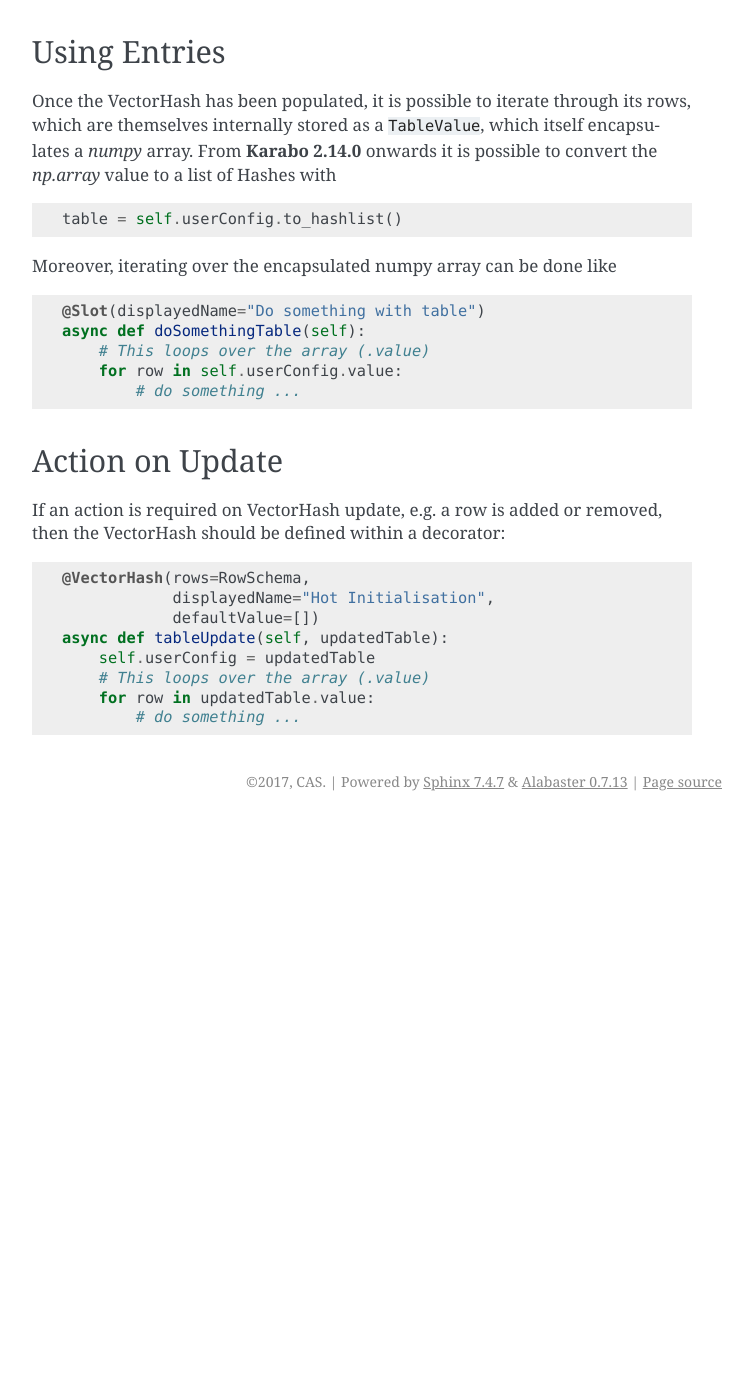
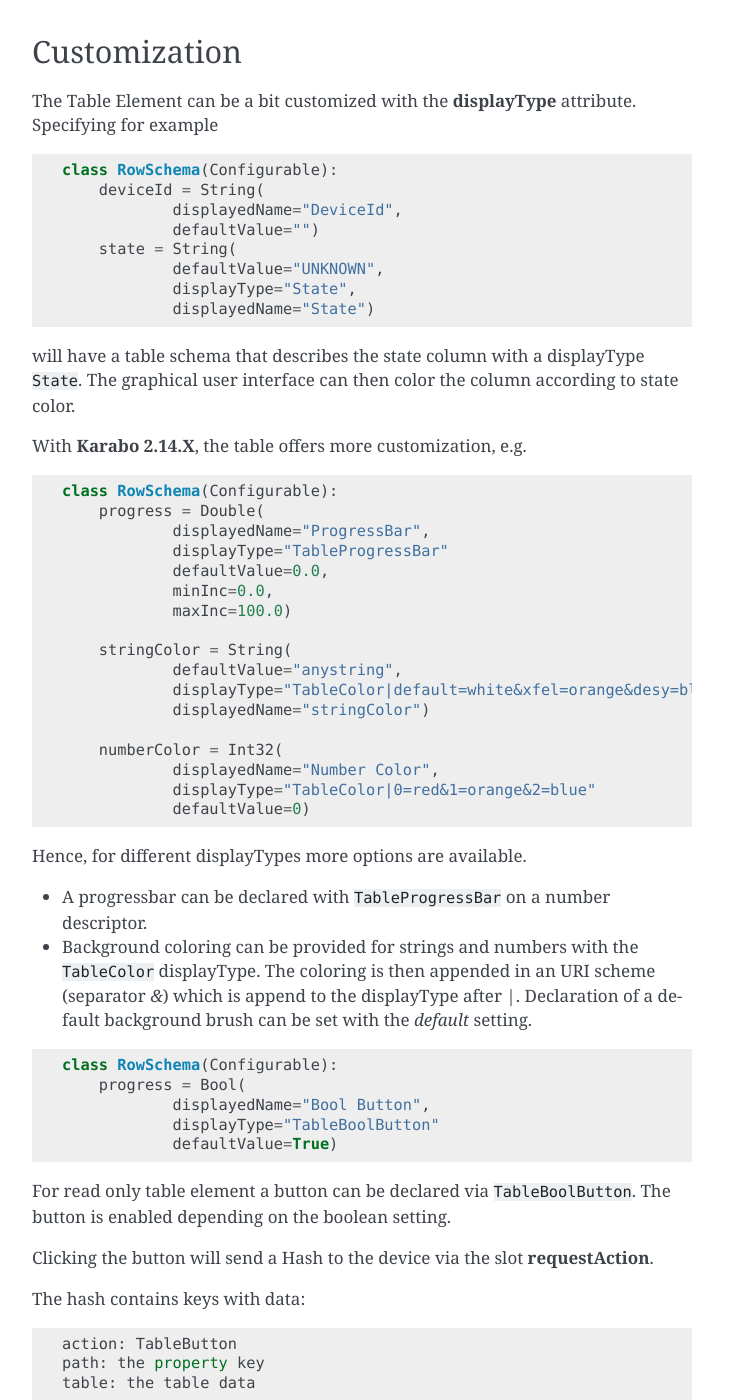
Before and after one commit to European-XFEL/howToMiddlelayer, a Sphinx documentation site: the page built from source/chap3/table_element.rst, in a window 1280 px wide and 1400 px high, scrolled down 1672 px. Shown: the whole window, without its empty margins (388-1140 px from the left). Built offline with Sphinx 7.4.7, drawn with Linux system fonts in a browser that asks for light colours; before the commit the page ends 2493 px from its top, so only the background shows below that; some of the changed text lies outside the part shown.

Commit message:
Table update 2

```diff
--- a/source/chap3/table_element.rst
+++ b/source/chap3/table_element.rst
@@ -59,6 +59,90 @@ needed.
                        minSize=1, maxSize=4)
 
 
+
+Customization
+-------------
+
+The Table Element can be a bit customized with the **displayType** attribute. Specifying
+for example
+
+.. code-block:: Python
+
+    class RowSchema(Configurable):
+        deviceId = String(
+                displayedName="DeviceId",
+                defaultValue="")
+        state = String(
+                defaultValue="UNKNOWN",
+                displayType="State",
+                displayedName="State")
+
+will have a table schema that describes the state column with a displayType ``State``. The graphical user
+interface can then color the column according to state color.
+
+With **Karabo 2.14.X**, the table offers more customization, e.g.
+
+.. code-block:: Python
+
+    class RowSchema(Configurable):
+        progress = Double(
+                displayedName="ProgressBar",
+                displayType="TableProgressBar"
+                defaultValue=0.0,
+                minInc=0.0,
+                maxInc=100.0)
+
+        stringColor = String(
+                defaultValue="anystring",
+                displayType="TableColor|default=white&xfel=orange&desy=blue",
+                displayedName="stringColor")
+
+        numberColor = Int32(
+                displayedName="Number Color",
+                displayType="TableColor|0=red&1=orange&2=blue"
+                defaultValue=0)
+
+
+Hence, for different displayTypes more options are available.
+
+- A progressbar can be declared with ``TableProgressBar`` on a number descriptor.
+- Background coloring can be provided for strings and numbers with the ``TableColor``
+  displayType. The coloring is then appended in an URI scheme (separator `&`) which is
+  append to the displayType after `|`.
+  Declaration of a default background brush can be set with the *default* setting.
+
+
+.. code-block:: Python
+
+    class RowSchema(Configurable):
+        progress = Bool(
+                displayedName="Bool Button",
+                displayType="TableBoolButton"
+                defaultValue=True)
+
+For read only table element a button can be declared via ``TableBoolButton``.
+The button is enabled depending on the boolean setting.
+
+Clicking the button will send a Hash to the device via the slot **requestAction**.
+
+The hash contains keys with data::
+
+    action: TableButton
+    path: the property key
+    table: the table data
+
+The table data itself is a Hash with::
+
+    data = Hash(
+        "rowData", h,
+        "row", row,
+        "column", column,
+        "header", header)
+
+The rowData is a Hash of the row of the table button. The elements `row` and `column`
+provide the indexes of the button and the header the column string.
+
+
 Using Entries
 -------------
 
@@ -82,7 +166,8 @@ Moreover, iterating over the encapsulated numpy array can be done like
     async def doSomethingTable(self):
         # This loops over the array (.value)
         for row in self.userConfig.value:
-            # do something ...
+            # do something ..., e.g. check the first column
+            first_column = row[0]
 
 
 Action on Update
```
